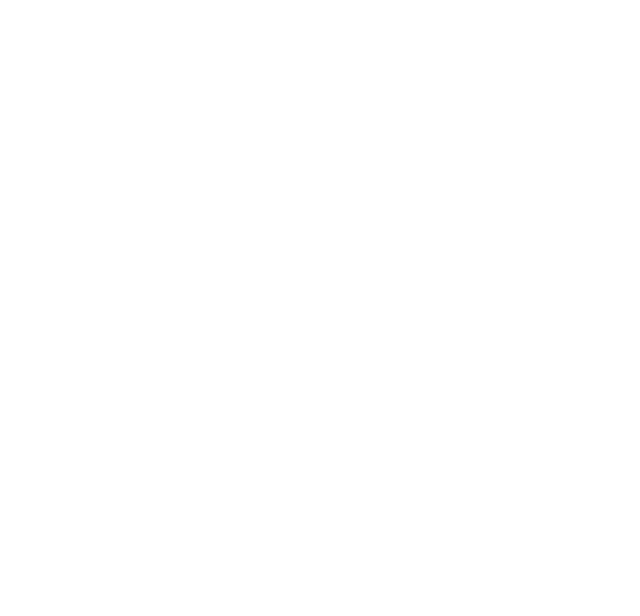
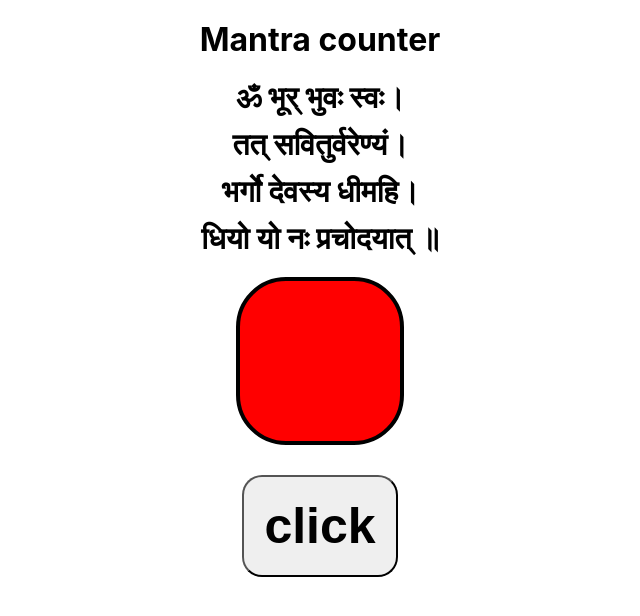
Before and after one commit to shashikant010/Mantra-counter, a React (Create React App) app: page / in a window 1280 px wide. Shown: the top 616 px of the page, without its empty margins (320-960 px from the left). Built offline with nearby package versions, Linux system fonts and the light colour scheme.

Commit message:
completed basic working of the project

```diff
--- a/src/App.css
+++ b/src/App.css
@@ -1,38 +1,51 @@
-.App {
+*{
+  margin: 0px;
+  padding: 0px;
+}
+h1{
   text-align: center;
+  margin: 20px;
 }
+.box{
+  height:20vh;
+  width:20vh;
+  background-color:red;
+  margin:Auto;
+  border:4px solid black;
+  border-radius:50px;
+  font-size:80px;
+  display:flex;
+  justify-content:center;
+  align-items:center;
+  color:white;
+}
+.but{
+  text-align: center;
 
-.App-logo {
-  height: 40vmin;
-  pointer-events: none;
 }
+p{
+  margin: 10px;
+}
+button{
+  border-radius: 20px;
+}
+.congo{
+  position: fixed;
+  top: 0;
+  left: 0;
+  width: 100%;
+  height: 100%;
+  z-index:99;
+  background-color: rgba(255, 255, 255, 0.667);
+  font-size: 80px;
+  font-weight: 800;
+  font-style: italic;
+  display: flex;
+  justify-content: center;
+  align-items: center;
+  margin: 20px;
 
-@media (prefers-reduced-motion: no-preference) {
-  .App-logo {
-    animation: App-logo-spin infinite 20s linear;
-  }
 }
-
-.App-header {
-  background-color: #282c34;
-  min-height: 100vh;
-  display: flex;
-  flex-direction: column;
-  align-items: center;
-  justify-content: center;
-  font-size: calc(10px + 2vmin);
-  color: white;
+.hide{
+  display:none;
 }
-
-.App-link {
-  color: #61dafb;
-}
-
-@keyframes App-logo-spin {
-  from {
-    transform: rotate(0deg);
-  }
-  to {
-    transform: rotate(360deg);
-  }
-}
--- a/src/App.js
+++ b/src/App.js
@@ -1,10 +1,15 @@
-import logo from './logo.svg';
 import './App.css';
+import Congo from './components/Congo';
+import Counter from './components/Counter';
+import Mantra from './components/Mantra';
 
 function App() {
   return (
     <div className="App">
-
+      <h1>Mantra counter</h1>
+      <Mantra/>
+      <Counter/>
+      <Congo/>
     </div>
   );
 }
--- /dev/null
+++ b/src/components/Congo.js
@@ -0,0 +1,8 @@
+import React from 'react'
+
+export default function Congo() {
+  return (
+    <>
+    </>
+  )
+}
--- /dev/null
+++ b/src/components/Counter.js
@@ -0,0 +1,41 @@
+import React, { useEffect, useState } from 'react';
+
+export default function Counter() {
+    const [count, setCount] = useState(0);
+
+    useEffect(() => {
+        const a = document.querySelector('.box');
+        const b = document.querySelector('button');
+        const congo = document.querySelector('.congo');
+
+        const handleKey = () => {
+            setCount(prevCount => {
+                const newCount = prevCount + 1;
+                a.innerText = newCount;
+                if (newCount > 101) {
+                    congo.classList.remove('hide');
+                }
+                return newCount;
+            });
+        };
+
+        document.addEventListener('keydown', handleKey);
+        b.addEventListener('click', handleKey);
+        return () => {
+            document.removeEventListener('keydown', handleKey);
+            b.removeEventListener('click', handleKey);
+        };
+    }, []);
+
+    return (
+        <>
+            <div className='box'></div>
+            <div className="but" style={{ margin:'30px' }}>
+                <button style={{ padding:'20px', fontSize:'50px', fontWeight:'700' }}>click</button>
+            </div>
+            <div className='congo hide'>
+                Congratulations You have completed 101 repetition!!!!
+            </div>
+        </>
+    );
+}
--- /dev/null
+++ b/src/components/Mantra.js
@@ -0,0 +1,13 @@
+import React from 'react'
+
+export default function Mantra() {
+  return (
+    <div style={{textAlign:'center',fontSize:'30px',margin:'20px',fontWeight:'700'}}>
+
+<p>ॐ भूर् भुवः स्वः।</p>
+<p>तत् सवितुर्वरेण्यं।</p>
+<p>भर्गो देवस्य धीमहि।</p>
+<p>धियो यो नः प्रचोदयात् ॥</p>
+    </div>
+  )
+}
```
